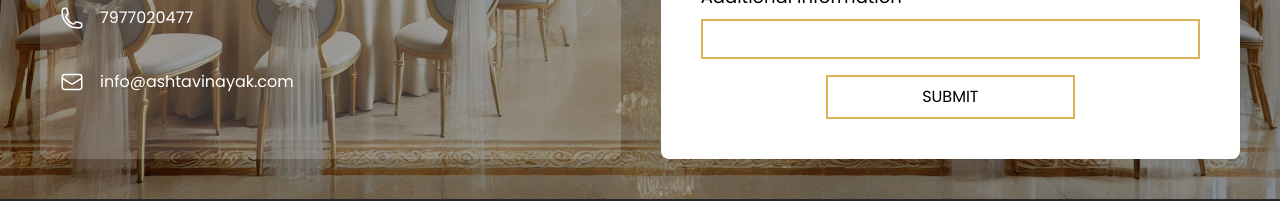
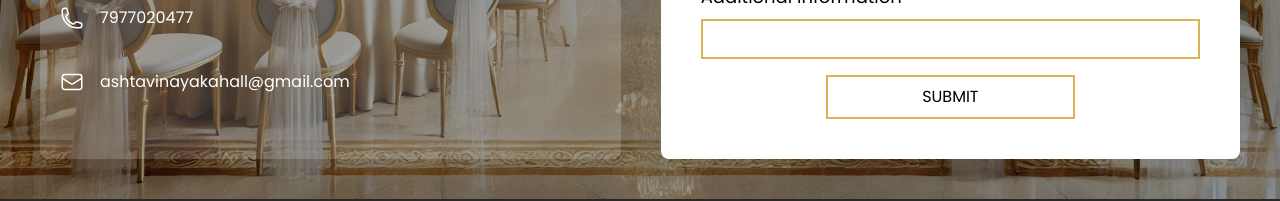
Before and after one commit to TechHowl12/ashtavinayak, a React (Create React App) app: page / in a window 1280 px wide. Shown: the part 4163-4364 px from the top of the page. Built offline with nearby package versions, Linux system fonts and the light colour scheme.

Commit message:
email added

```diff
--- a/src/Components/Contact.js
+++ b/src/Components/Contact.js
@@ -74,7 +74,7 @@ const Contact = () => {
               />
             </svg>
           </span>
-          info@ashtavinayak.com
+          ashtavinayakahall@gmail.com
         </h1>
       </div>
       <div className="sm:w-1/2">
```
